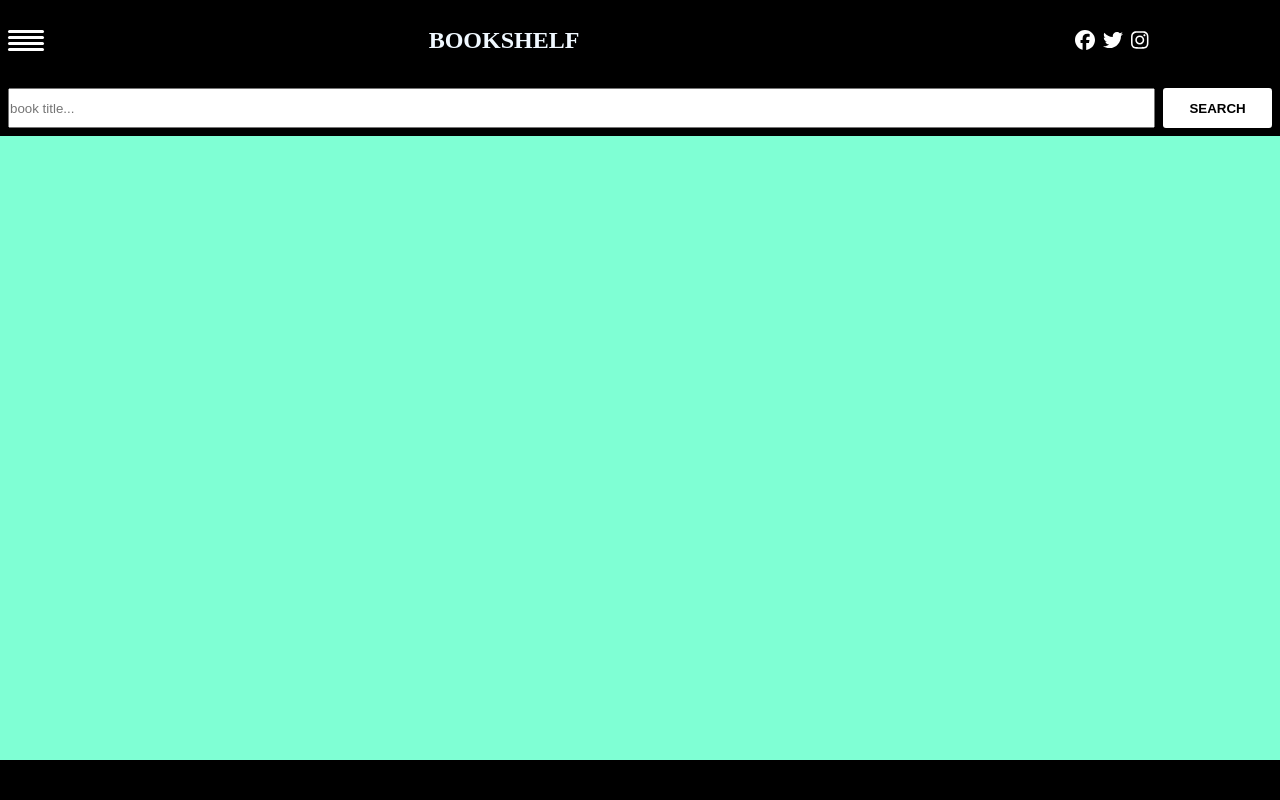
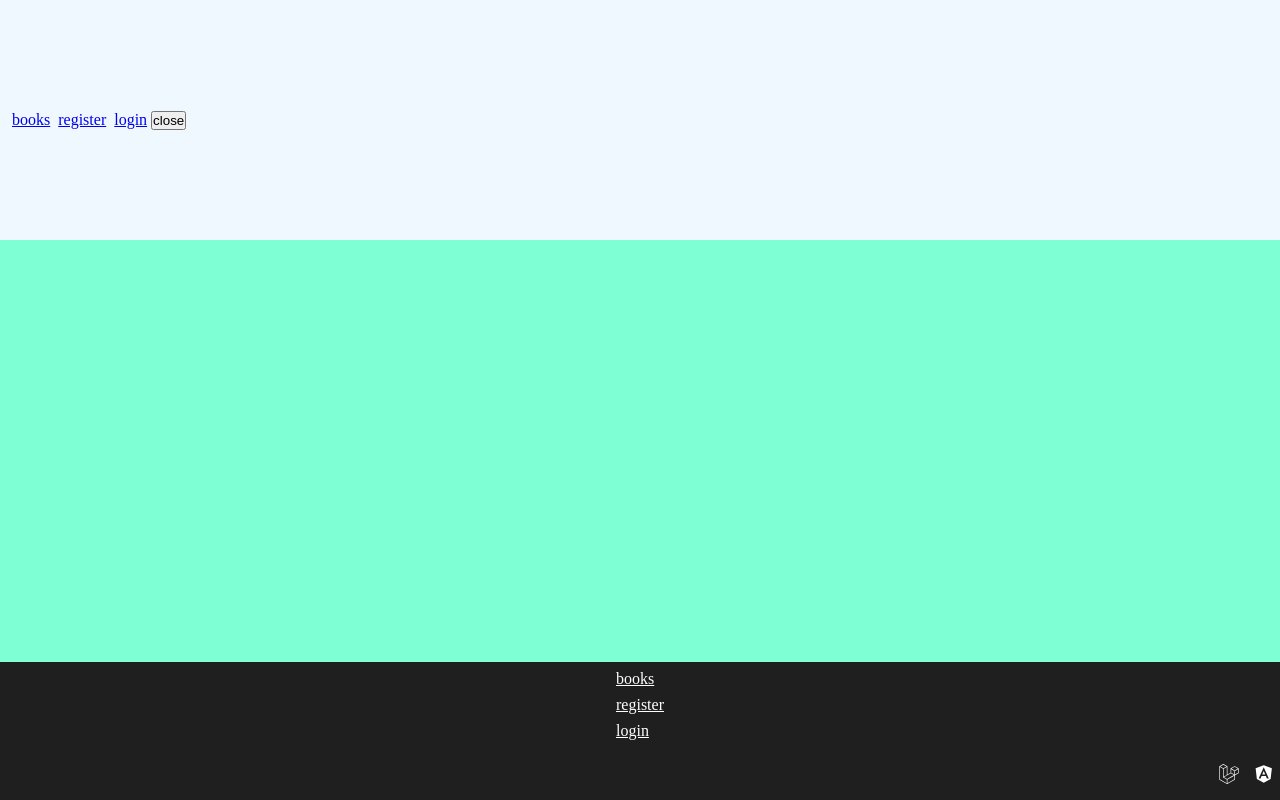
Before and after one commit to krzysiekm266/mybookshelf, an Angular app: page /bookshelf in a window 1280 px wide. Both pictures are taken after a click on the element 24 px from the left and 40 px from the top of the page. Built offline with nearby package versions, Linux system fonts and the light colour scheme.

Commit message:
css updates

```diff
--- a/src/app/components/bookshelf/bookshelf.component.html
+++ b/src/app/components/bookshelf/bookshelf.component.html
@@ -1,9 +1,9 @@
 <div class="bookshelf">
 
-  <app-navigation></app-navigation>
+  <app-navigation [menu]="menu"></app-navigation>
   <app-search></app-search>
   <div class="content">
     <router-outlet></router-outlet>
   </div>
-  <app-footer></app-footer>
+  <app-footer [menu]="menu"></app-footer>
 </div>
--- a/src/app/components/bookshelf/bookshelf.component.ts
+++ b/src/app/components/bookshelf/bookshelf.component.ts
@@ -1,4 +1,4 @@
-import { Component, OnInit } from '@angular/core';
+import { Component, OnInit, Output } from '@angular/core';
 
 @Component({
   selector: 'app-bookshelf',
@@ -6,10 +6,14 @@ import { Component, OnInit } from '@angular/core';
   styleUrls: ['./bookshelf.component.scss']
 })
 export class BookshelfComponent implements OnInit {
+  @Output() menu:string[] = [];
 
   constructor() { }
 
   ngOnInit(): void {
+    this.menu = [
+      'books','register','login'
+    ];
   }
 
 }
--- a/src/app/components/footer/footer.component.html
+++ b/src/app/components/footer/footer.component.html
@@ -1,3 +1,9 @@
 <div class="footer">
-footer
+  <div class="menu">
+    <a *ngFor="let item of menu" [routerLink]="item">{{ item }}</a>
+  </div>
+  <div class="tech-info">
+    <fa-icon [icon]="faLaravel" size="lg"></fa-icon>
+    <fa-icon [icon]="faAngular" size="lg"></fa-icon>
+  </div>
 </div>
--- a/src/app/components/footer/footer.component.scss
+++ b/src/app/components/footer/footer.component.scss
@@ -4,10 +4,40 @@
 }
 
 .footer {
+  flex-direction: column;
+  overflow: auto;
   align-items: center;
   justify-content: center;
   width: 100vw;
-  height: 5vh;
+  height: auto;
   min-height: 5vh;
-  background-color: black;
+  background-color: $bg-color;
 }
+.menu {
+  flex-direction: column;
+  padding: 4px;
+}
+.tech-info {
+  width: 100%;
+  height: auto;
+  min-height: 20px;
+  flex-direction: row;
+  margin :8px 16px;
+  align-items: center;
+  justify-content: flex-end;
+  background-color: $bg-color;
+  fa-icon {
+    margin: 4px ;
+    padding: 4px;
+    height: auto;
+    width: auto;
+    color: $text-color;
+    &:hover {
+      color: $hover-color;
+    }
+  }
+}
+a {
+  padding: 4px;
+  color: $text-color;
+}
--- a/src/app/components/footer/footer.component.ts
+++ b/src/app/components/footer/footer.component.ts
@@ -1,15 +1,16 @@
-import { Component, OnInit } from '@angular/core';
+import { Component, Input, OnInit } from '@angular/core';
+import { faLaravel, faAngular } from '@fortawesome/free-brands-svg-icons';
 
 @Component({
   selector: 'app-footer',
   templateUrl: './footer.component.html',
-  styleUrls: ['./footer.component.scss']
+  styleUrls: ['./footer.component.scss'],
 })
 export class FooterComponent implements OnInit {
+  faLaravel = faLaravel;
+  faAngular = faAngular;
+  @Input() menu: string[] = [];
+  constructor() {}
 
-  constructor() { }
-
-  ngOnInit(): void {
-  }
-
+  ngOnInit(): void {}
 }
--- a/src/app/components/navigation/navigation.component.html
+++ b/src/app/components/navigation/navigation.component.html
@@ -1,9 +1,13 @@
 <nav class="navigation">
-  <div class="hamburger">
+  <div class="hamburger" (click)="openMenu()">
     <span></span>
     <span></span>
     <span></span>
     <span></span>
+  </div>
+  <div class="hamburger-menu" *ngIf="open">
+    <a *ngFor="let item of menu" [routerLink]="item" (click)="closeMenu()">{{ item }} </a>
+    <button (click)="closeMenu()">close</button>
   </div>
   <h1>Bookshelf</h1>
   <div class="social-media">
--- a/src/app/components/navigation/navigation.component.scss
+++ b/src/app/components/navigation/navigation.component.scss
@@ -3,15 +3,17 @@
 * {
   display: flex;
 }
+
 h1 {
   color: aliceblue;
   text-transform: uppercase;
   align-items: center;
   justify-content: center;
 }
+
 .navigation {
 
-  //align-items: center;
+ position: relative;
   justify-content: space-between;
   width: 100vw;
   height: 10vh;
@@ -32,14 +34,15 @@ h1 {
   padding-left: 4px;
   gap: 3px;
   cursor: pointer;
+
   span {
     width: 100%;
     min-height: 3px;
     background-color: white;
     border-radius: 6px;
+
     &:hover {
       background-color: red;
-
     }
   }
 
@@ -49,6 +52,24 @@ h1 {
   }
 }
 
+.hamburger-menu {
+
+  position: absolute;
+  align-items: center;
+  justify-content: flex-start;
+  overflow: auto;
+  padding: 8px;
+  width: 100%;
+  height: 30vh;
+  z-index: 3;
+  top: 0px;
+  left: 0;
+  flex-flow: row wrap;
+  background-color: aliceblue;
+  a {
+    padding: 4px;
+  }
+}
 .nav-search {
 
   width: 100%;
--- a/src/app/components/navigation/navigation.component.ts
+++ b/src/app/components/navigation/navigation.component.ts
@@ -1,15 +1,22 @@
-import { Component, OnInit } from '@angular/core';
+import { Component, Input, OnInit } from '@angular/core';
 
 @Component({
   selector: 'app-navigation',
   templateUrl: './navigation.component.html',
-  styleUrls: ['./navigation.component.scss']
+  styleUrls: ['./navigation.component.scss'],
 })
 export class NavigationComponent implements OnInit {
-
-  constructor() { }
+  @Input() menu: string[] = [];
+  @Input() open:boolean = false;
+  constructor() {}
 
   ngOnInit(): void {
+
   }
-
+  openMenu() {
+    this.open = true;
+  }
+  closeMenu() {
+    this.open = false;
+  }
 }
```
